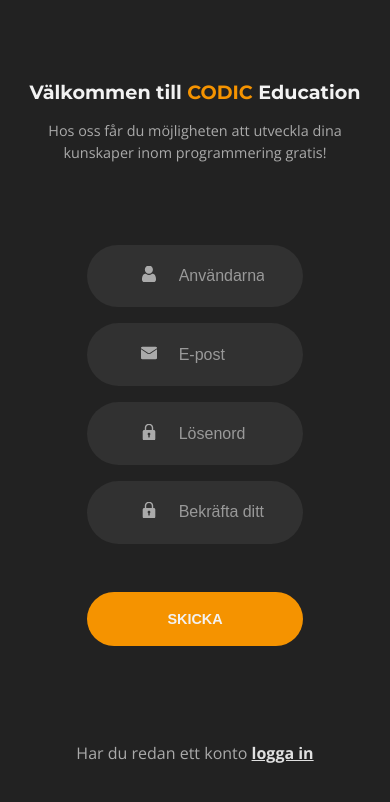
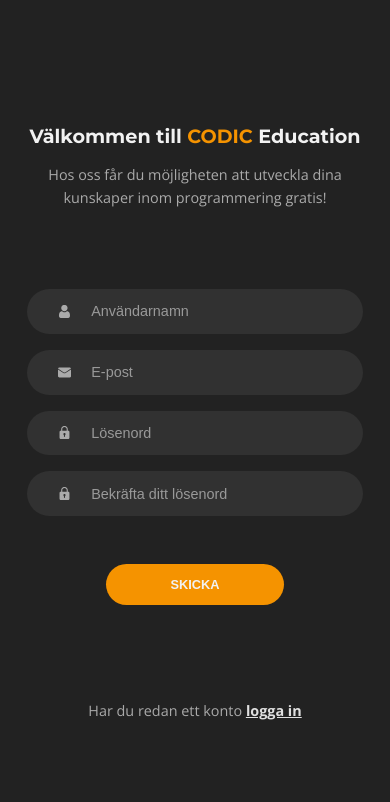
Before and after one commit to CodicEducation/CodicEdu-Website-vue, a Vue app: page /signup in a window 390 px wide. Shown: the top 802 px of the page. Built offline with nearby package versions, Linux system fonts and the light colour scheme; no server answers.

Commit message:
Update Signup.vue

```diff
--- a/src/views/Signup.vue
+++ b/src/views/Signup.vue
@@ -144,4 +144,46 @@ export default {
     }
   }
 }
+
+@media only screen and (max-width: 1025px) {
+  .signup {
+    form {
+      width: 60%;
+
+      article {
+        @include flex();
+        flex-direction: row;
+        justify-content: flex-start;
+      }
+    }
+  }
+}
+
+@media only screen and (max-width: 540px) {
+  .signup {
+    form {
+      width: 86%;
+      article {
+        img {
+          width: 0.7rem;
+        }
+        input {
+          padding: 0.9rem;
+          width: 80%;
+          font-size: 0.9rem;
+        }
+      }
+
+      button {
+        padding: 0.8rem 4rem;
+        font-size: 0.8rem;
+      }
+    }
+    footer {
+      p {
+        font-size: 0.9rem;
+      }
+    }
+  }
+}
 </style>
```
